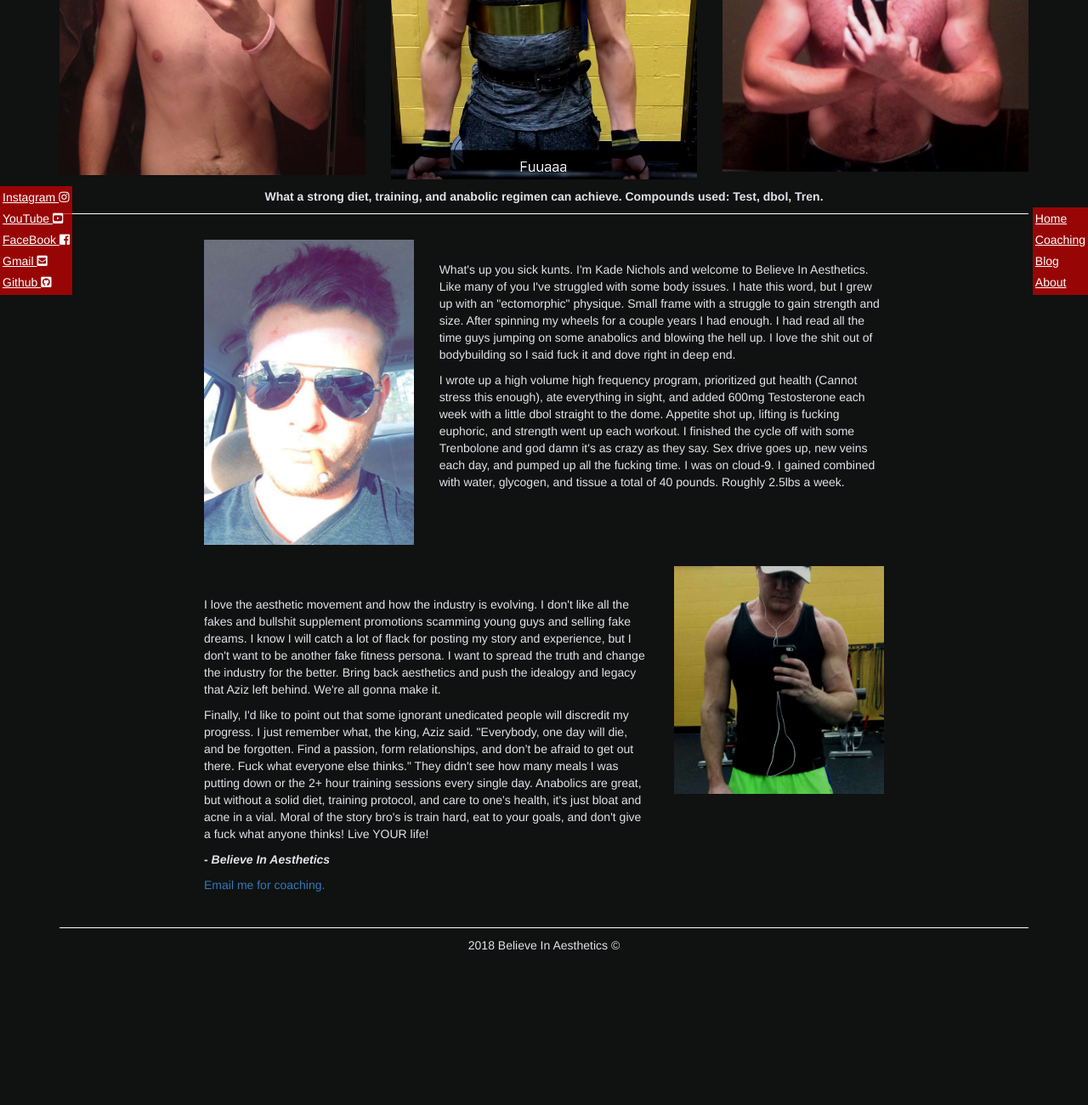
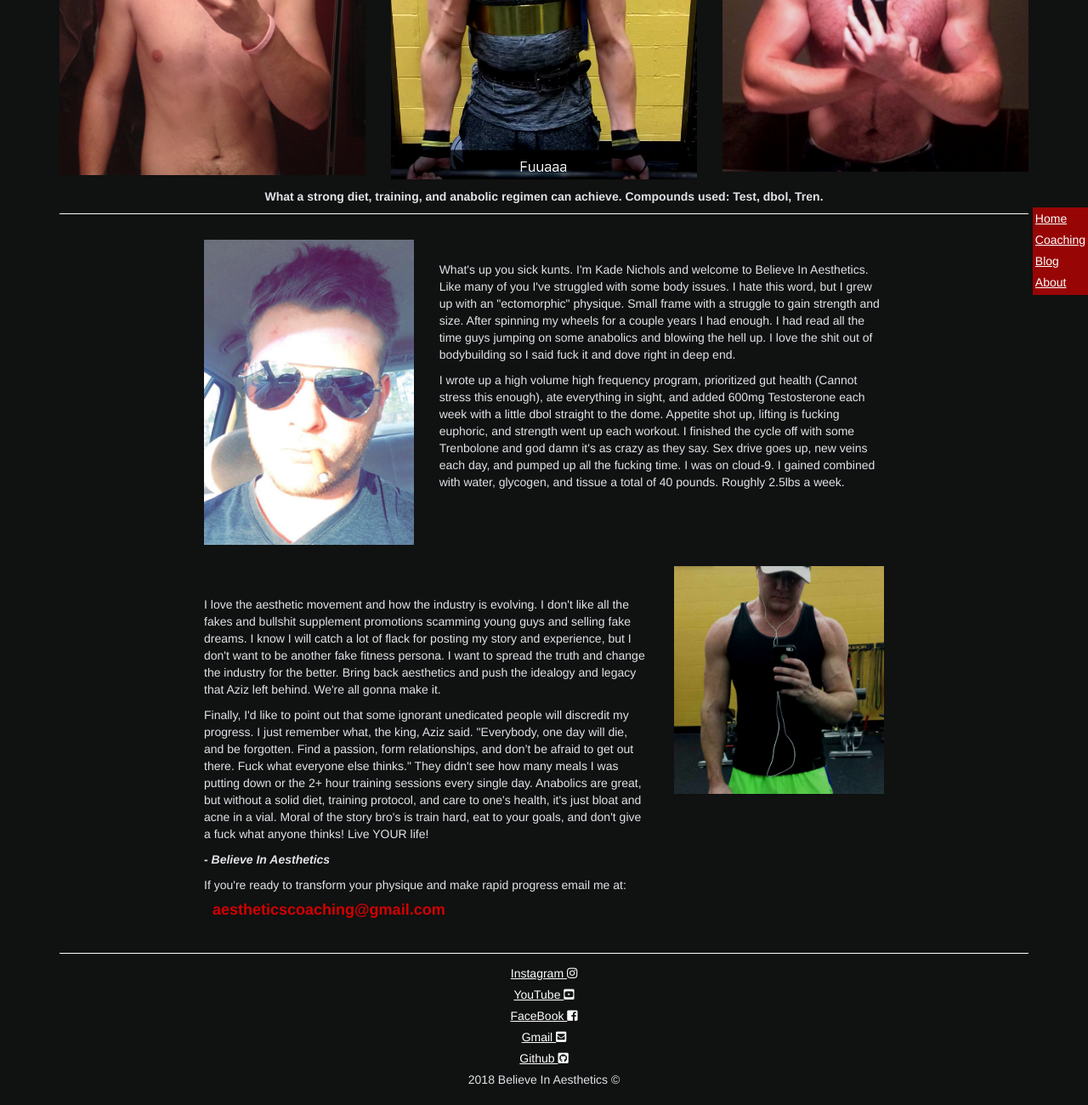
Before and after one commit to Kade-Nichols/Believe-In-Aesthetics, a website: page index.html in a window 1280 px wide. Shown: the part 453-1753 px from the top of the page at 85% size. Before the commit the page ends 1595 px from the top, so only its background shows below. Drawn offline with nearby package versions, Linux system fonts and the light colour scheme.

Commit message:
Add files via upload

```diff
--- a/index.html
+++ b/index.html
@@ -11,15 +11,6 @@
     <link rel="stylesheet" href="styles.css">
   </head>
   <body>
-    <div class="sidenav">
-      <div>
-        <a href="#" class="text">Instagram <i class="fab fa-instagram"></i></a>
-        <a href="#" class="text">YouTube <i class="fab fa-youtube-square"></i></a>
-        <a href="#" class="text">FaceBook <i class="fab fa-facebook-square"></i></a>
-        <a href="#" class="text">Gmail <i class="fas fa-envelope-square"></i></a>
-        <a href="#" class="text">Github <i class="fab fa-github-square"></i></a>
-      </div>
-    </div>
     <div class="rightnav">
         <div>
           <a href="index.html" class="text">Home</a>
@@ -110,13 +101,21 @@
                 </i>
               </strong>
             </p>
-            <p><a href="mailto:aestheticscoaching@gmail.com">Email me for coaching.</a></p>
+            <p>If you're ready to transform your physique and make rapid progress email me at:</p>
+            <h4><strong><a href="mailto:aestheticscoaching@gmail.com" class="linktag">aestheticscoaching@gmail.com</a></strong></h4>
           </div>
           <img src="images/progress-12.jpg" class="img-responsive col-xs-12 col-sm-4 spacing">
         </div>
       </div>
 
         <footer class="text-center footer" style="margin-top: 30px; border-top: 1.5px solid white; padding: 10px;">
+            <div>
+                <a href="#" class="text">Instagram <i class="fab fa-instagram"></i></a>
+                <a href="#" class="text">YouTube <i class="fab fa-youtube-square"></i></a>
+                <a href="#" class="text">FaceBook <i class="fab fa-facebook-square"></i></a>
+                <a href="#" class="text">Gmail <i class="fas fa-envelope-square"></i></a>
+                <a href="#" class="text">Github <i class="fab fa-github-square"></i></a>
+              </div>
           <p>2018 Believe In Aesthetics &copy; </p>
         </footer>
 
```
Also changed, not shown: coaching.html (+4 -2 lines).
